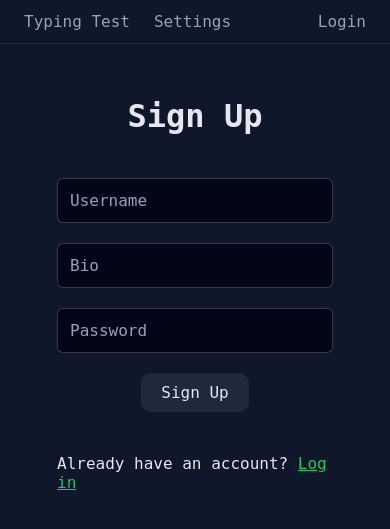
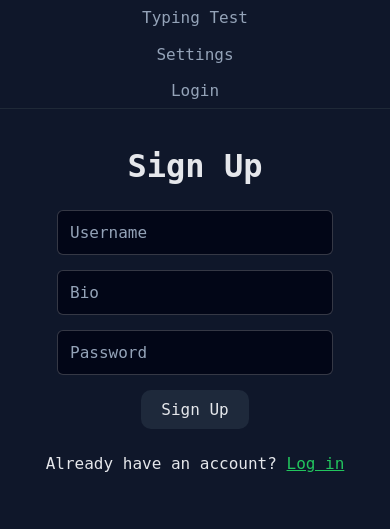
Before and after one commit to MagoDaZueira/IntroDev, a FastAPI app: page /signup in a window 390 px wide. Shown: the top 529 px of the page. Run offline with FastAPI, Linux system fonts and the light colour scheme.

Commit message:
responsividade em telas menores

```diff
--- a/projeto/static/css/base.css
+++ b/projeto/static/css/base.css
@@ -61,7 +61,6 @@ form {
 	flex-direction: column;
 	align-items: center;
 	gap: 20px;
-	/* margin-top: 40px; */
 }
 
 input {
@@ -93,3 +92,18 @@ a[hx-post]:not([href]),
 button {
 	cursor: pointer;
 }
+
+@media (max-width: 800px) {
+	input {
+		max-width: 80vw;
+	}
+
+	form {
+		gap: 15px;
+	}
+
+	main {
+		max-width: 95vw;
+		padding: 0 0.5rem;
+	}
+}
--- a/projeto/static/css/layout.css
+++ b/projeto/static/css/layout.css
@@ -33,3 +33,29 @@ main {
 .invisible:empty {
 	display: none;
 }
+
+@media (max-width: 800px) {
+	.main-header {
+		padding: 0.5rem 1rem;
+	}
+
+	.main-nav {
+		flex-direction: column;
+		gap: 1.1rem;
+	}
+
+	.main-nav > div {
+		flex-direction: column;
+		gap: 1.1rem;
+	}
+
+	main {
+		max-width: 95vw;
+		margin: 1rem auto;
+		padding: 0 0.5rem;
+	}
+
+	.screen {
+		gap: 3vh;
+	}
+}
--- a/projeto/static/css/pages/profile.css
+++ b/projeto/static/css/pages/profile.css
@@ -88,3 +88,21 @@
 	word-wrap: break-word;
 	margin: 0;
 }
+
+@media (max-width: 800px) {
+
+	.attempts-table {
+		max-width: 100%;
+	}
+
+	.attempt {
+		grid-template-columns: 1fr 1fr;
+		gap: 5px;
+		padding: 8px 10px;
+		font-size: 0.9rem;
+	}
+
+	.bio {
+		max-width: 100%;
+	}
+}
--- a/projeto/static/css/pages/result.css
+++ b/projeto/static/css/pages/result.css
@@ -27,3 +27,19 @@
 	font-weight: 900;
 	line-height: 1;
 }
+
+@media (max-width: 800px) {
+	.results-container {
+		flex-direction: column;
+		align-items: center;
+		gap: 2rem;
+	}
+
+	.label {
+		font-size: 1rem;
+	}
+
+	.value {
+		font-size: 2.2rem;
+	}
+}
--- a/projeto/static/css/pages/typing.css
+++ b/projeto/static/css/pages/typing.css
@@ -27,3 +27,13 @@
 	height: 2.2rem;
 	background-color: var(--accent);
 }
+
+@media (max-width: 800px) {
+	.char {
+		font-size: 1.5rem;
+	}
+
+	#cursor {
+		height: 1.7rem;
+	}
+}
```
